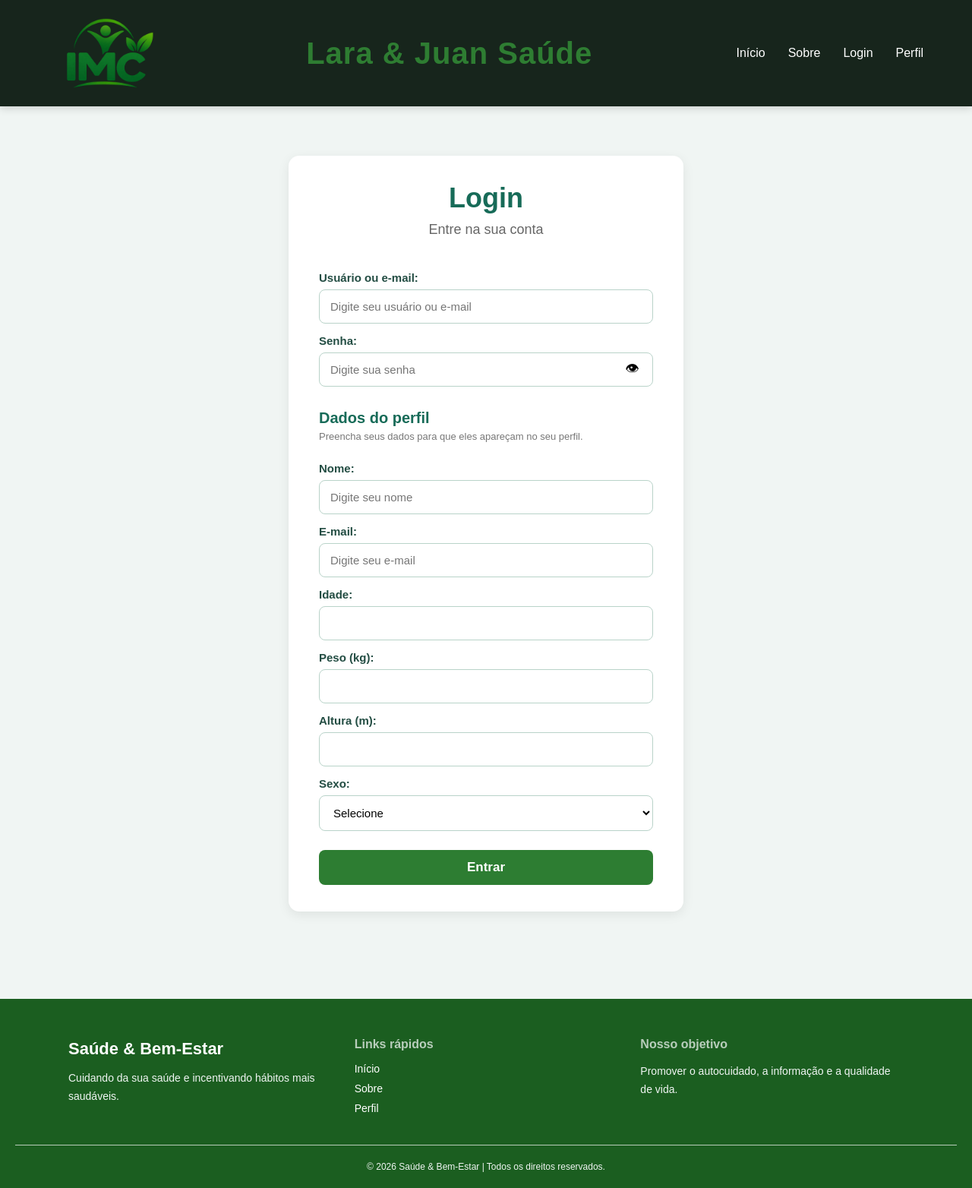
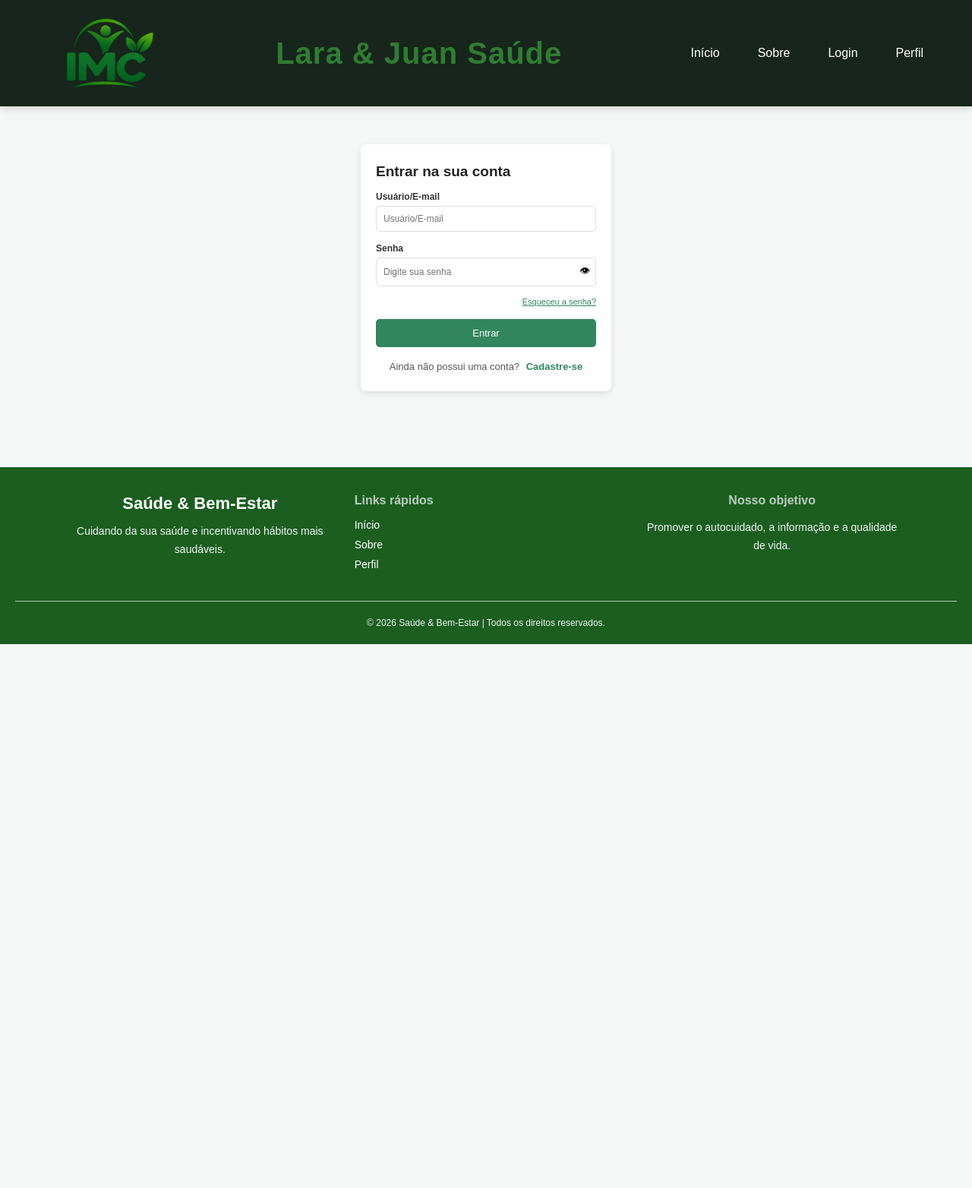
Before and after one commit to juanzz-111/Site-Fitness, a Flask app: page /login in a window 1280 px wide. Shown: the whole page at 76% size. After the commit the page ends 848 px from the top, so only its background shows below. Run offline with Flask 3, Linux system fonts and the light colour scheme.

Commit message:
refatora a página de login, melhora a estrutura do formulário e atualiza estilos

```diff
--- a/Meu_projeto/static/css/login.css
+++ b/Meu_projeto/static/css/login.css
@@ -1,194 +1,211 @@
-/* ==========================================
-   PÁGINA DE LOGIN
-========================================== */
 
-.login-container {
-    width: 90%;
-    max-width: 520px;
-    margin: 45px auto;
-    padding: 35px 40px;
-    background: #ffffff;
-    border-radius: 14px;
-    box-shadow: 0 4px 15px rgba(0, 0, 0, 0.08);
+/* CONFIGURAÇÕES GERAIS */
+* {
+    margin: 0;
+    padding: 0;
+    box-sizing: border-box;
+    font-family: Arial, sans-serif;
 }
 
+body {
+    min-height: 100vh;
+    display: flex;
+    flex-direction: column;
+    background: #f5f7f6;
+}
 
-/* Título */
+/* CABEÇALHO */
+header {
+    background: #32865f;
+    color: white;
+    padding: 12px 35px;
+    display: flex;
+    justify-content: space-between;
+    align-items: center;
+}
+
+header h2 {
+    font-size: 16px;
+}
+
+nav a {
+    color: white;
+    text-decoration: none;
+    font-size: 12px;
+    margin-left: 20px;
+}
+
+nav a:hover {
+    text-decoration: underline;
+}
+
+/* CONTEÚDO PRINCIPAL */
+main {
+    flex: 1;
+    display: flex;
+    justify-content: center;
+    align-items: center;
+    padding: 25px 15px;
+}
+
+/* CARTÃO DE LOGIN */
+.login-container {
+    background: white;
+    width: 100%;
+    max-width: 330px;
+    padding: 25px 20px;
+    border-radius: 8px;
+    box-shadow: 0 3px 8px rgba(0,0,0,0.10);
+}
 
 .login-container h1 {
-    margin: 0;
-    text-align: center;
-    font-size: 36px;
-    color: #176b58;
+    font-size: 19px;
+    color: #222;
+    margin-bottom: 15px;
 }
 
-
-/* Subtítulo */
-
-.login-container .subtitulo {
-    margin: 10px 0 30px;
-    text-align: center;
-    font-size: 18px;
-    color: #666;
+/* CAMPOS DO FORMULÁRIO */
+.campo {
+    margin-bottom: 15px;
 }
 
-
-/* ==========================================
-   FORMULÁRIO
-========================================== */
-
-.login-container form {
-    display: flex;
-    flex-direction: column;
+.campo label {
+    display: block;
+    font-size: 12px;
+    margin-bottom: 5px;
+    color: #333;
+    font-weight: bold;
 }
 
-
-/* Labels */
-
-.login-container label {
-    margin-top: 14px;
-    margin-bottom: 7px;
-    font-size: 15px;
-    font-weight: bold;
-    color: #234d43;
+.campo input {
+    width: 100%;
+    padding: 9px;
+    border: 1px solid #ddd;
+    border-radius: 5px;
+    font-size: 12px;
+    outline: none;
 }
 
-
-/* Campos */
-
-.login-container input,
-.login-container select {
-    width: 100%;
-    box-sizing: border-box;
-    padding: 13px 14px;
-    border: 1px solid #b9d3c9;
-    border-radius: 8px;
-    background: #ffffff;
-    font-size: 15px;
-    outline: none;
-    transition: 0.2s;
+.campo input:focus {
+    border-color: #32865f;
 }
 
-
-/* Quando clicar no campo */
-
-.login-container input:focus,
-.login-container select:focus {
-    border-color: #23866e;
-    box-shadow: 0 0 0 3px rgba(35, 134, 110, 0.10);
+/* CAMPO DE SENHA */
+.senha-box {
+    display: flex;
+    align-items: center;
+    border: 1px solid #ddd;
+    border-radius: 5px;
 }
 
-
-/* ==========================================
-   SENHA + OLHO
-========================================== */
-
-.senha-container {
-    position: relative;
-    width: 100%;
+.senha-box:focus-within {
+    border-color: #32865f;
 }
 
-.senha-container input {
-    padding-right: 50px;
+.senha-box input {
+    border: none;
+    flex: 1;
 }
 
-
-/* Botão do olho */
-
-.botao-olho {
-    position: absolute;
-    right: 10px;
-    top: 50%;
-    transform: translateY(-50%);
-
-    width: 35px;
-    height: 35px;
-
-    border: none;
-    background: transparent;
-
-    font-size: 18px;
-    cursor: pointer;
+.senha-box input:focus {
+    outline: none;
 }
 
+.senha-box button {
+    background: none;
+    border: none;
+    cursor: pointer;
+    padding: 7px;
+}
 
-/* ==========================================
-   CAPS LOCK
-========================================== */
+/* AVISO CAPS LOCK */
+#caps-aviso {
+    display: none;
+    background: #fff2c6;
+    color: #856404;
+    padding: 9px;
+    border-radius: 4px;
+    font-size: 11px;
+    margin-top: 8px;
+}
 
-.caps-lock {
-    margin: 8px 0 0;
-    padding: 8px 10px;
-    border-radius: 6px;
-    background: #fff3cd;
-    color: #856404;
+/* ESQUECI A SENHA */
+.esqueci {
+    text-align: right;
+    margin-top: -5px;
+    margin-bottom: 15px;
+}
+
+.esqueci a {
+    color: #32865f;
+    font-size: 11px;
+}
+
+/* MENSAGEM DE ERRO */
+.erro {
+    background: #f8d7da;
+    color: #842029;
+    padding: 9px;
+    font-size: 12px;
+    margin-bottom: 12px;
+    border-radius: 4px;
+}
+
+/* BOTÃO ENTRAR */
+.btn-entrar {
+    width: 100%;
+    padding: 11px;
+    background: #32865f;
+    color: white;
+    border: none;
+    border-radius: 5px;
+    cursor: pointer;
     font-size: 13px;
 }
 
-
-/* ==========================================
-   DADOS DO PERFIL
-========================================== */
-
-.login-container h2 {
-    margin-top: 30px;
-    margin-bottom: 5px;
-    color: #176b58;
-    font-size: 20px;
+.btn-entrar:hover {
+    background: #246b49;
 }
 
-.login-container .descricao {
-    margin-top: 0;
-    margin-bottom: 12px;
-    color: #777;
-    font-size: 13px;
+/* RODAPÉ */
+footer {
+    background: #32865f;
+    color: white;
+    text-align: center;
+    padding: 12px;
+    font-size: 11px;
 }
 
+/* RESPONSIVIDADE */
+@media (max-width: 500px) {
+    header {
+        padding: 12px 15px;
+    }
 
-/* ==========================================
-   BOTÃO ENTRAR
-========================================== */
+    header h2 {
+        font-size: 13px;
+    }
 
-.botao-login {
-    width: 100%;
-    margin-top: 25px;
-    padding: 13px;
-
-    border: none;
-    border-radius: 8px;
-
-    background: #2d7d32;
-    color: white;
-
-    font-size: 17px;
-    font-weight: bold;
-
-    cursor: pointer;
-    transition: 0.2s;
+    nav a {
+        margin-left: 8px;
+        font-size: 11px;
+    }
+}
+.cadastro {
+    text-align: center;
+    margin-top: 18px;
+    font-size: 13px;
+    color: #555;
 }
 
-.botao-login:hover {
-    background: #246728;
+.cadastro a {
+    color: #32865f;
+    text-decoration: none;
+    font-weight: bold;
+    margin-left: 5px;
 }
 
-.botao-login:active {
-    transform: scale(0.99);
+.cadastro a:hover {
+    text-decoration: underline;
+    color: #246b49;
 }
-
-
-/* ==========================================
-   RESPONSIVO
-========================================== */
-
-@media (max-width: 600px) {
-
-    .login-container {
-        padding: 25px 20px;
-        margin: 25px auto;
-    }
-
-    .login-container h1 {
-        font-size: 30px;
-    }
-
-}
--- a/Meu_projeto/templates/login.html
+++ b/Meu_projeto/templates/login.html
@@ -6,39 +6,40 @@ Login - Saúde & Bem-Estar
 
 {% block content %}
 
-<section class="login-container">
+  <main>
 
-    <h1>Login</h1>
+        <div class="login-container">
 
-    <p class="subtitulo">
-        Entre na sua conta
-    </p>
+            <h1>Entrar na sua conta</h1>
 
+            {% if erro %}
+                <div class="erro">
+                    {{ erro }}
+                </div>
+            {% endif %}
 
             <form action="{{ url_for('login') }}" method="POST">
 
-        <!-- USUÁRIO / E-MAIL -->
+                <div class="campo">
 
-        <label for="usuario">
-            Usuário ou e-mail:
-        </label>
+                    <label for="email">Usuário/E-mail</label>
 
                     <input
-            type="text"
-            id="usuario"
-            name="usuario"
-            placeholder="Digite seu usuário ou e-mail"
+                        type="email"
+                        id="email"
+                        name="email"
+                        placeholder="Usuário/E-mail"
+                        value="{{ email or '' }}"
                         required
                     >
 
+                </div>
 
-        <!-- SENHA -->
+                <div class="campo">
 
-        <label for="senha">
-            Senha:
-        </label>
+                    <label for="senha">Senha</label>
 
-        <div class="senha-container">
+                    <div class="senha-box">
 
                         <input
                             type="password"
@@ -50,8 +51,8 @@ Login - Saúde & Bem-Estar
 
                         <button
                             type="button"
-                id="mostrar-senha"
-                class="botao-olho"
+                            onclick="mostrarSenha()"
+                            id="olho"
                             aria-label="Mostrar senha"
                         >
                             👁
@@ -59,181 +60,69 @@ Login - Saúde & Bem-Estar
 
                     </div>
 
+                    <div id="caps-aviso">
+                        ⚠ Atenção: Caps Lock ativado!
+                    </div>
 
-        <!-- AVISO DE CAPS LOCK -->
+                </div>
 
-        <p
-            id="caps-lock"
-            class="caps-lock"
-            style="display: none;"
-        >
-            ⚠ Caps Lock está ativado.
-        </p>
+                <div class="esqueci">
+                    <a href="#">Esqueceu a senha?</a>
+                </div>
 
-
-        <!-- DADOS DO PERFIL -->
-
-        <h2>Dados do perfil</h2>
-
-        <p class="descricao">
-            Preencha seus dados para que eles apareçam no seu perfil.
-        </p>
-
-
-        <label for="nome">
-            Nome:
-        </label>
-
-        <input
-            type="text"
-            id="nome"
-            name="nome"
-            placeholder="Digite seu nome"
-            required
-        >
-
-
-        <label for="email">
-            E-mail:
-        </label>
-
-        <input
-            type="email"
-            id="email"
-            name="email"
-            placeholder="Digite seu e-mail"
-            required
-        >
-
-
-        <label for="idade">
-            Idade:
-        </label>
-
-        <input
-            type="number"
-            id="idade"
-            name="idade"
-            min="1"
-            required
-        >
-
-
-        <label for="peso">
-            Peso (kg):
-        </label>
-
-        <input
-            type="number"
-            id="peso"
-            name="peso"
-            step="0.1"
-            min="1"
-            required
-        >
-
-
-        <label for="altura">
-            Altura (m):
-        </label>
-
-        <input
-            type="number"
-            id="altura"
-            name="altura"
-            step="0.01"
-            min="0.5"
-            required
-        >
-
-
-        <label for="sexo">
-            Sexo:
-        </label>
-
-        <select
-            id="sexo"
-            name="sexo"
-            required
-        >
-            <option value="">Selecione</option>
-
-            <option value="masculino">
-                Masculino
-            </option>
-
-            <option value="feminino">
-                Feminino
-            </option>
-        </select>
-
-
-        <button type="submit" class="botao-login">
+                <button type="submit" class="btn-entrar">
                     Entrar
                 </button>
 
+                <div class="cadastro">
+                  <span>Ainda não possui uma conta?</span>
+                  <a href="register.html">Cadastre-se</a>
+                </div>
+
+
             </form>
 
-</section>
+        </div>
 
+    </main>
 
     <script>
 
-    // =====================================
-    // MOSTRAR / OCULTAR SENHA
-    // =====================================
+        // Mostrar e ocultar senha
+        function mostrarSenha() {
 
             const senha = document.getElementById("senha");
-    const botaoSenha = document.getElementById("mostrar-senha");
-
-    botaoSenha.addEventListener("click", function () {
+            const olho = document.getElementById("olho");
 
             if (senha.type === "password") {
-
                 senha.type = "text";
-            botaoSenha.textContent = "🙈";
-
+                olho.textContent = "🙈";
             } else {
-
                 senha.type = "password";
-            botaoSenha.textContent = "👁";
-
+                olho.textContent = "👁";
+            }
         }
 
-    });
-
-
-    // =====================================
-    // AVISO DE CAPS LOCK
-    // =====================================
-
-    const avisoCaps = document.getElementById("caps-lock");
-
+        // Detector de Caps Lock
+        const senha = document.getElementById("senha");
+        const aviso = document.getElementById("caps-aviso");
 
         function verificarCapsLock(event) {
 
-        if (event.getModifierState("CapsLock")) {
+            const ativado = event.getModifierState("CapsLock");
 
-            avisoCaps.style.display = "block";
-
-        } else {
-
-            avisoCaps.style.display = "none";
-
+            aviso.style.display = ativado ? "block" : "none";
         }
 
-    }
-
-
-    // Funciona mesmo antes de digitar
         senha.addEventListener("keydown", verificarCapsLock);
-
         senha.addEventListener("keyup", verificarCapsLock);
 
-    senha.addEventListener("focus", function () {
+        senha.addEventListener("focus", function(event) {
+            verificarCapsLock(event);
+        });
 
-        avisoCaps.style.display = "none";
-
+        senha.addEventListener("blur", function() {
+            aviso.style.display = "none";
         });
 
     </script>
```
Lines whose indentation alone changed are shown as unchanged.
